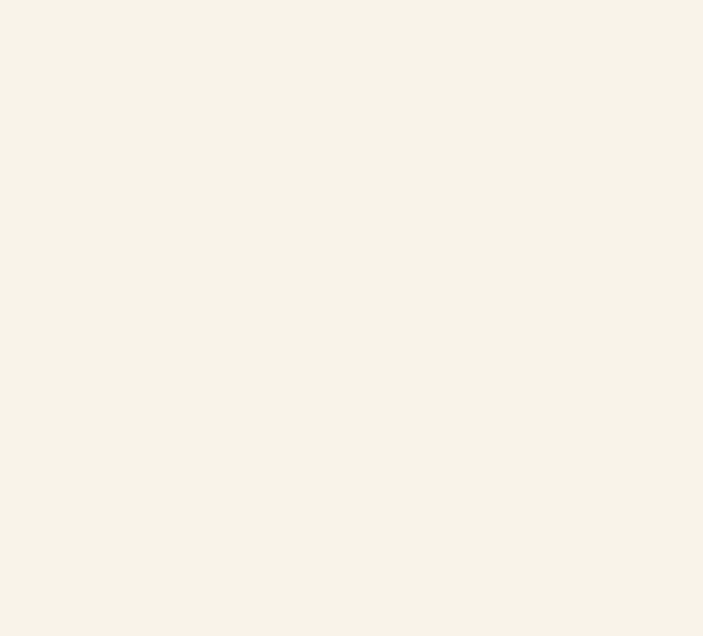
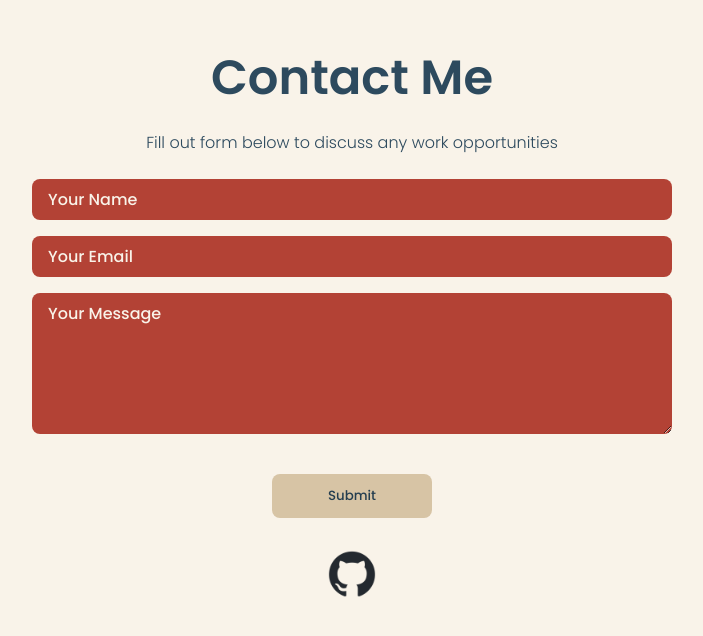
Before and after one commit to AnnaKiira/Portfolio, a React (Create React App) app: page / in a window 1280 px wide. Shown: the part 3054-3690 px from the top of the page, without its empty margins (288-991 px from the left). Before the commit the page ends 3014 px from the top, so only its background shows below. Built offline with nearby package versions, Linux system fonts and the light colour scheme.

Commit message:
started on building the contact-form

```diff
--- a/src/App.js
+++ b/src/App.js
@@ -2,6 +2,7 @@
 import Intro from './components/Intro/Intro'
 import Skills from './components/Skills/Skills'
 import Projects from './components/Projects/Projects'
+import Contact from './components/Contact/Contact'
 
 function App() {
   return (
@@ -10,6 +11,7 @@
       <Intro/>
       <Skills/>
       <Projects/>
+      <Contact/>
     </div>
   );
 }
--- /dev/null
+++ b/src/components/Contact/Contact.css
@@ -0,0 +1,70 @@
+#contactPage {
+    min-height: calc(100vh - 4rem);
+    width: 100vw;
+    max-width: 60rem;
+    margin: 0 auto;
+    text-align: center;
+    display: flex;
+    flex-direction: column;
+    align-items: center;
+    justify-content: center;
+}
+
+.contactPageTitle {
+    font-size: 3rem;
+    margin-bottom: 1rem;
+}
+
+.contactDesc {
+    padding: 1rem;
+    font-size: medium;
+    font-weight: 300;
+}
+
+.contactForm {
+    margin: 1rem;
+    display: flex;
+    flex-direction: column;
+    align-items: center;
+    justify-content: center;
+    width: 90vw;
+    max-width: 60rem;
+}
+
+::placeholder {
+    color: #F9F3E9;
+    opacity: 1;
+}
+
+.name, .email, .msg {
+    font-size: medium;
+    width: 100%;
+    max-width: 40rem;
+    margin: 0.5rem;
+    padding: 0.5rem 1rem;
+    color: #F9F3E9;
+    border: none;
+    border-radius: 0.5rem;
+    background-color: #B34235;
+}
+
+.submitBtn {
+    background-color: #D7C4A5;
+    color: #243E50;
+    border: none;
+    border-radius: 0.5rem;
+    margin: 2rem;
+    padding: 0.75rem 3.5rem;
+}
+
+.links {
+    display: flex;
+    flex-wrap: wrap;
+}
+
+.link {
+    object-fit: cover;
+    height: 3rem;
+    width: 3rem;
+    margin: 0 0.75rem;
+}
--- /dev/null
+++ b/src/components/Contact/Contact.js
@@ -0,0 +1,25 @@
+import React from 'react'
+import './Contact.css'
+import Github from '../../assets/github.png'
+
+const Contact = () => {
+  return (
+    <section id='contactPage'>
+        <div id='contact'>
+            <h1 className='contactPageTitle'>Contact Me</h1>
+            <span className='contactDesc'>Fill out form below to discuss any work opportunities</span>
+            <form className='contactForm'>
+                <input type='text' className='name' placeholder='Your Name' />
+                <input type='email' className='email' placeholder='Your Email' />
+                <textarea className='msg' name='message' rows='5' placeholder='Your Message'></textarea>
+                <button type='submit' value='Send' className='submitBtn'>Submit</button>
+                <div className='links'>
+                    <img src={Github} alt='Github' className='link' />
+                </div>
+            </form>
+        </div>
+    </section>
+  )
+}
+
+export default Contact
```
Also changed, not shown: src/assets/github.png (added).
